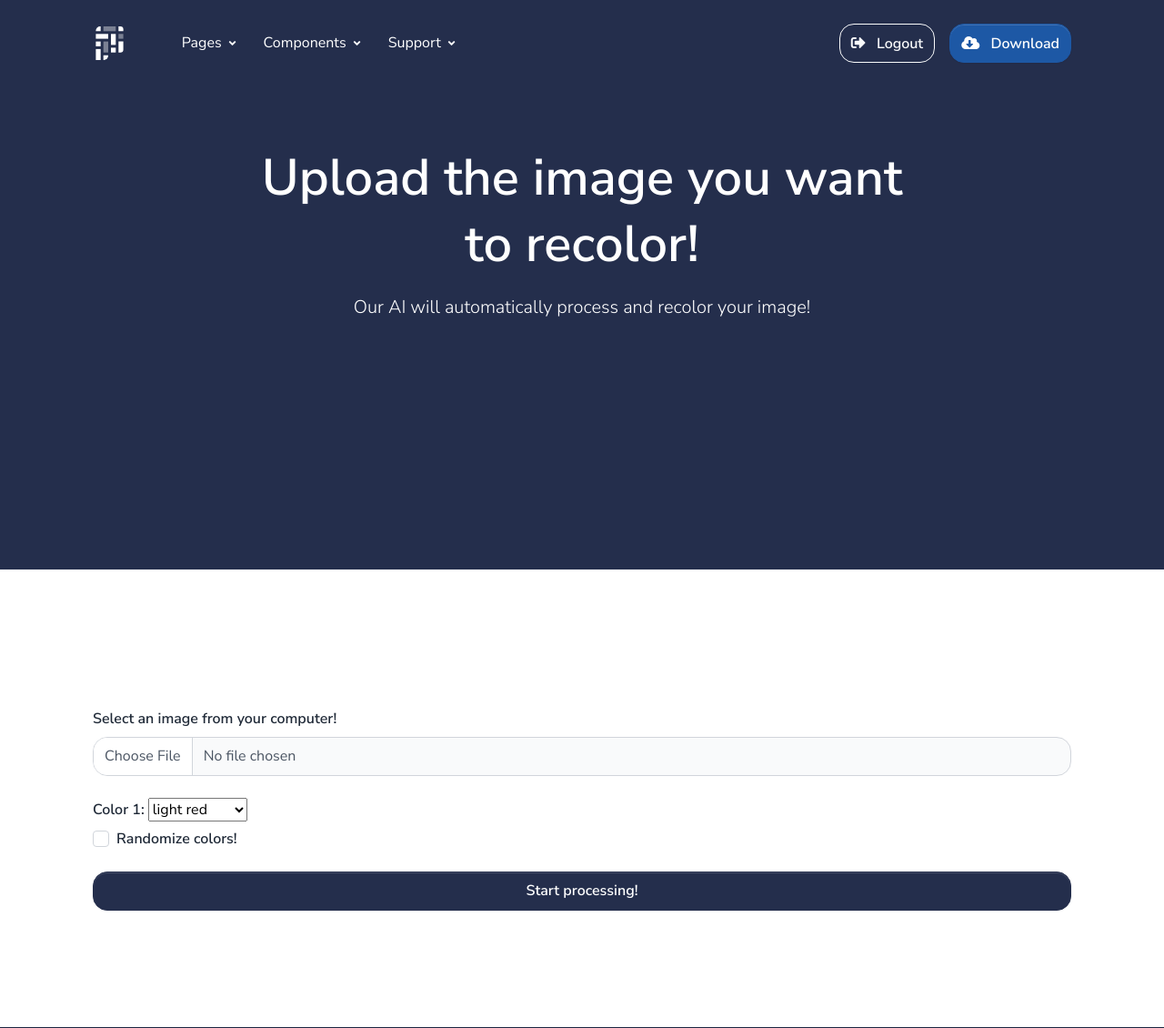
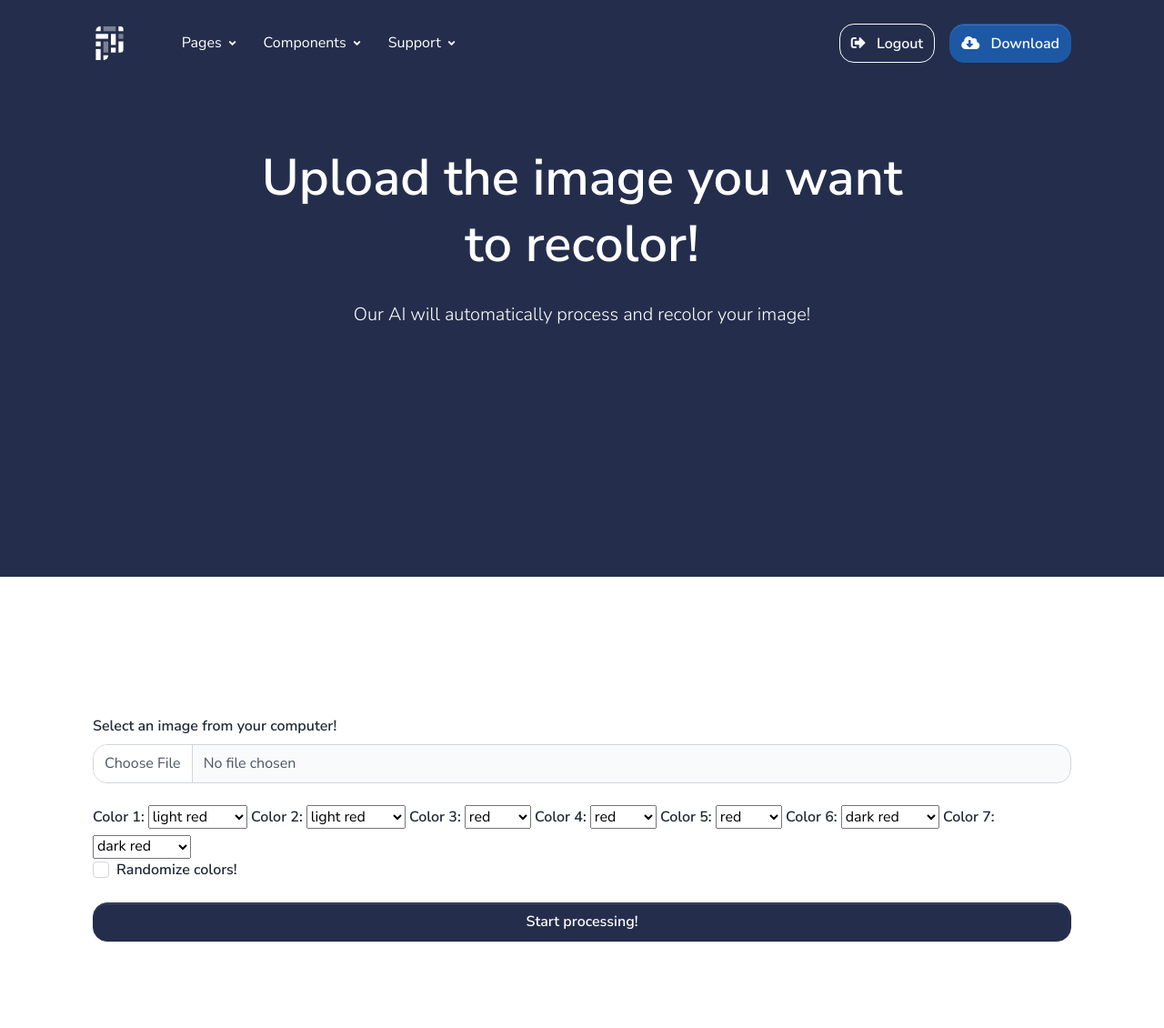
Before and after one commit to HydrangeaHacks21/EngeneDraw, a Flask app: page /uploadImageColor.html in a window 1280 px wide. Shown: the top 1130 px of the page at 91% size. Run offline with Flask 2, Linux system fonts and the light colour scheme; some libraries are stand-ins or nearby versions.

Commit message:
update color image form to allow selection of colors

```diff
--- a/app/templates/uploadImageColor.html
+++ b/app/templates/uploadImageColor.html
@@ -16,7 +16,7 @@
             <div class="container">
                 <div class="row justify-content-center">
                     <div class="col-12 col-xl-8 text-center">
-                        <h1 class="display-2 mb-3">Upload the image you want to recolor!</h1>
+                        <h1 class="display-2 mb-4">Upload the image you want to recolor!</h1>
                         <p class="lead">Our AI will automatically process and recolor your image!</p>
                     </div>
                 </div>
@@ -27,16 +27,16 @@
             <div class="container">
                 <form method="post" action="uploadImageColor.html" class="mt-4" enctype="multipart/form-data">
 
-                    <!-- Form -->
+                    <!-- Image uploader -->
                     <div class="form-group mb-4">
                         <label for="formFile" class="form-label">Select an image from your computer!</label>
                         <input class="form-control" type="file" name="formFile" id="formFile">
                     </div>
-                    <!-- End of Form -->
+
                     <div class="form-group">
-                        <!-- Form -->
+                        <!-- Color pickers -->
+                        <!-- light colors -->
                         <label for="colour1">Color 1:</label>
-
                         <select name="colour1" id="colour1">
                             <option value="ff5656">light red</option>
                             <option value="ffaa56">light orange</option>
@@ -47,7 +47,82 @@
                             <option value="aa56ff">light purple</option>
                             <option value="ff56ff">light pink</option>
                         </select>
-                        <!-- End of Form -->
+
+                        <label for="colour2">Color 2:</label>
+                        <select name="colour2" id="colour2">
+                            <option value="ff5656">light red</option>
+                            <option value="ffaa56">light orange</option>
+                            <option value="ffff56">light yellow</option>
+                            <option value="56ff56">light green</option>
+                            <option value="56ffff">light cyan</option>
+                            <option value="5656ff">light blue</option>
+                            <option value="aa56ff">light purple</option>
+                            <option value="ff56ff">light pink</option>
+                        </select>
+
+                        <!-- mid colors -->
+                        <label for="colour3">Color 3:</label>
+                        <select name="colour3" id="colour3">
+                            <option value="ff0000">red</option>
+                            <option value="ff7f00">orange</option>
+                            <option value="ffff00">yellow</option>
+                            <option value="00ff00">green</option>
+                            <option value="00ffff">cyan</option>
+                            <option value="0000ff">blue</option>
+                            <option value="7f00ff">purple</option>
+                            <option value="ff00ff">pink</option>
+                        </select>
+
+                        <label for="colour4">Color 4:</label>
+                        <select name="colour4" id="colour4">
+                            <option value="ff0000">red</option>
+                            <option value="ff7f00">orange</option>
+                            <option value="ffff00">yellow</option>
+                            <option value="00ff00">green</option>
+                            <option value="00ffff">cyan</option>
+                            <option value="0000ff">blue</option>
+                            <option value="7f00ff">purple</option>
+                            <option value="ff00ff">pink</option>
+                        </select>
+
+                        <label for="colour5">Color 5:</label>
+                        <select name="colour5" id="colour5">
+                            <option value="ff0000">red</option>
+                            <option value="ff7f00">orange</option>
+                            <option value="ffff00">yellow</option>
+                            <option value="00ff00">green</option>
+                            <option value="00ffff">cyan</option>
+                            <option value="0000ff">blue</option>
+                            <option value="7f00ff">purple</option>
+                            <option value="ff00ff">pink</option>
+                        </select>
+
+                        <!-- dark colors -->
+                        <label for="colour6">Color 6:</label>
+                        <select name="colour6" id="colour6">
+                            <option value="bf0000">dark red</option>
+                            <option value="bf5f00">dark orange</option>
+                            <option value="ffff56">dark yellow</option>
+                            <option value="00bf00">dark green</option>
+                            <option value="00bfbf">dark cyan</option>
+                            <option value="0000bf">dark blue</option>
+                            <option value="5f00bf">dark purple</option>
+                            <option value="bf00bf">dark pink</option>
+                        </select>
+
+                        <label for="colour7">Color 7:</label>
+                        <select name="colour7" id="colour7">
+                            <option value="bf0000">dark red</option>
+                            <option value="bf5f00">dark orange</option>
+                            <option value="ffff56">dark yellow</option>
+                            <option value="00bf00">dark green</option>
+                            <option value="00bfbf">dark cyan</option>
+                            <option value="0000bf">dark blue</option>
+                            <option value="5f00bf">dark purple</option>
+                            <option value="bf00bf">dark pink</option>
+                        </select>
+
+                        <!-- Randomizer -->
                         <div class="d-flex justify-content-between align-items-center mb-4">
                             <div class="form-check mb-0">
                                 <input class="form-check-input" type="checkbox" value="" id="remember">
```
